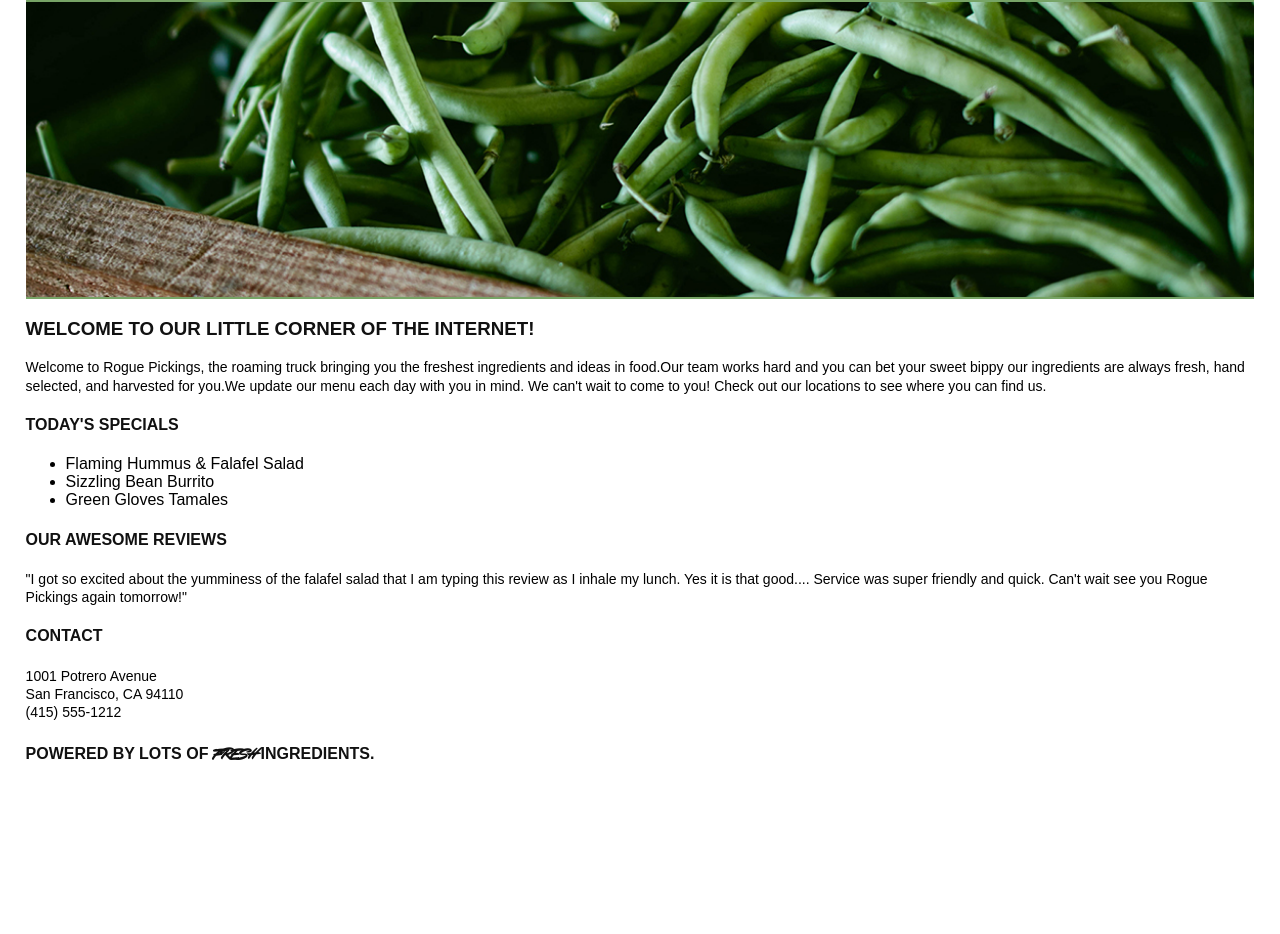
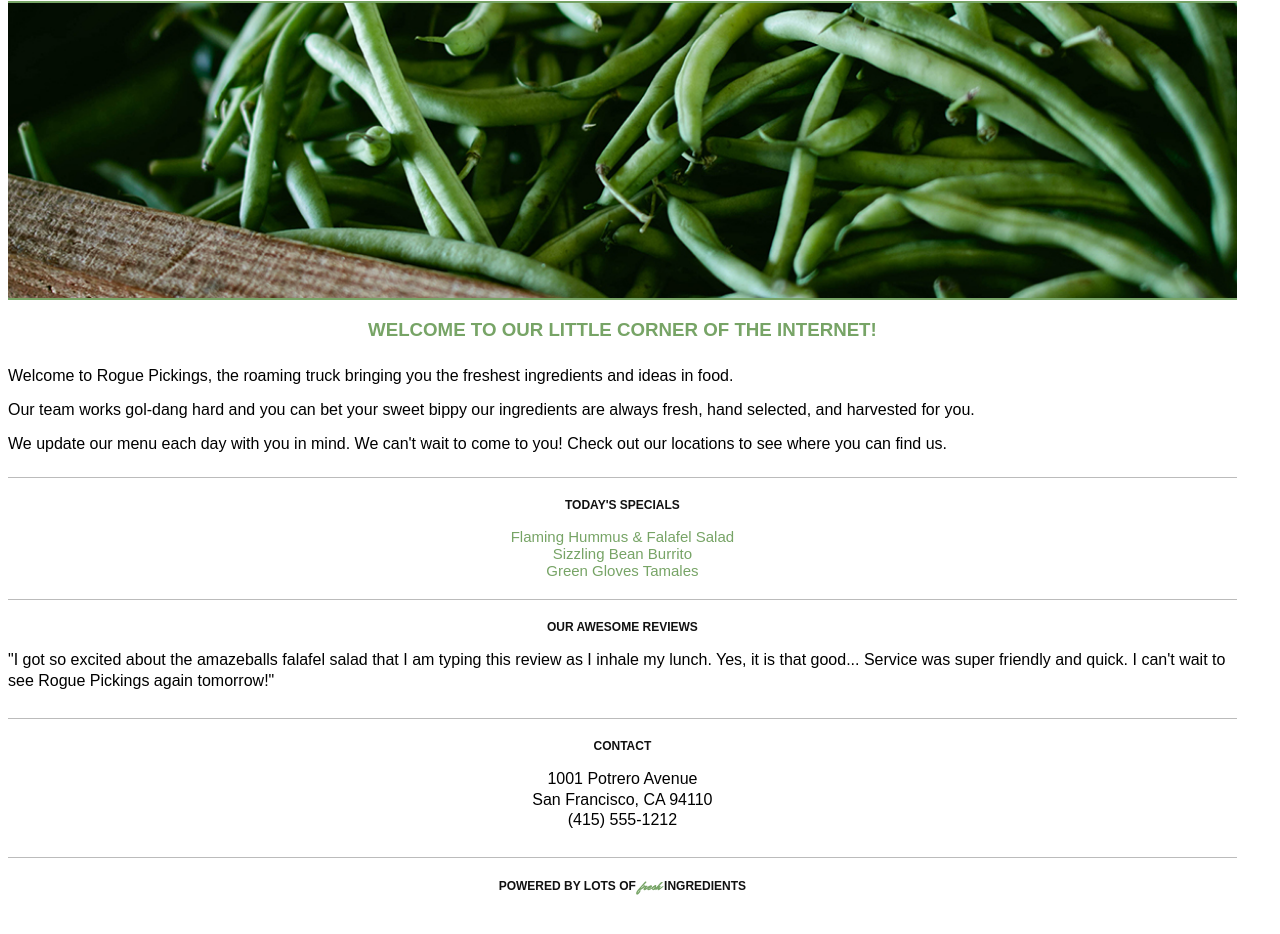
Before and after one commit to Fstacker/rp-rwd-challenge, a plain HTML site: page index.html in a window 1280 px wide. Shown: the part 292-1226 px from the top of the page. Before the commit the page ends 1095 px from the top, so only its background shows below. Drawn offline with Linux system fonts and the light colour scheme.

Commit message:
finished mobi

```diff
--- a/css/main.css
+++ b/css/main.css
@@ -8,13 +8,13 @@ body {
 	font-size: 1em;
 	/*max-width: 1200px; */
 	width: 96%;
-	margin: 0 auto;
-	font-family: 'Montserrat', 'merriweather sans', sans-serif;
+	font-family: 'Montserrat', sans-serif;
 }
 
 p {
 	line-height: 1.3em;
-	font-size: .875em;
+	font-size: 1em;
+	font-family: 'merriweather sans', sans-serif;
 }
 
 h1,
@@ -34,7 +34,7 @@ h4 {
 /*  HEADER & NAV =========================== */
 
 header {
-	width: 100%;
+	width: 92%;
 	margin: 10px auto;
 	display: block;
 }
@@ -44,6 +44,7 @@ header h1 {
 	text-align: center;
 	padding: 30px;
 	margin: auto;
+	border-bottom: 1px solid #bbb;
 }
 
 header h1 span {
@@ -59,16 +60,16 @@ header nav a {
 	text-align: center;
 	text-transform: uppercase;
 	text-decoration: none;
-	color: #111;
+	color: #77a466;
 	font-weight: 600;
 	padding: 5px;
 }
 
-header nav a .top {
-	/*margin-top: 10px;*/
+/*  TOP SECTION ============================ */
+
+.top-section {
+	border-bottom: 1px solid #bbb;
 }
-
-/*  TOP SECTION ============================ */
 
 .main-image {
 	width: 100%;
@@ -77,22 +78,27 @@ header nav a .top {
 
 .main-image img {
 	width: 100%;
-	margin: auto;
+	margin: auto 0;
 	display: block;
 	border-top: 2px solid #77a466;
 	border-bottom: 2px solid #77a466;
 }
 
 .main-title h3 {
-
+	color: #77a466;
+	font-weight: 600;
+	text-align: center;
 }
 
 .main-title p {
-
+	font-size: 1em;
+	line-height: 1.25;
+	font-family: 'merriweather sans', sans-serif;
 }
 
 .main-title p span {
-
+	display: block;
+	padding: 7px 0;
 }
 
 
@@ -101,36 +107,56 @@ header nav a .top {
 
 
 .bottom-section h4 {
-
+	font-size: .75em;
+	color: #111;
+	text-align: center;
 }
 
 .section-one,
 .section-two,
 .section-three {
-
+	padding-bottom: 10px;
+	margin: 20px 0;
+	border-bottom: 1px solid #bbb;
 }
 
 .menu {
-
+	margin: 10px 0;
+	list-style: none;
+	padding: 0;
 }
 
 .menu li {
-
+	font-size: .9375em;
+	color: #77a466;
+	font-weight: 450;
+	text-align: center;
 }
 
 .address {
-
+	text-align: center;
 }
 
 /*  FOOTER ================================= */
 
 footer {
 	width: 100%;
-	height: 60px;
+	height: 50px;
+	font-size: .75em;
+	margin: 0;
+	clear: both;
+	text-align: center;
+}
+
+footer h4 {
+	vertical-align: middle;
 }
 
 footer span {
 	font-family: "mr dafoe", cursive;
+	color: #77a466;
+	text-transform: none;
+	font-size: 1em;
 }
 
 /*  TABLET ================================= */
--- a/index.html
+++ b/index.html
@@ -27,7 +27,7 @@
             <div class="main-image"><img src="img/download.jpg" /></div>
             <div class="main-title">
                 <h3>Welcome to our little corner of the internet!</h3>
-                <p><span>Welcome to Rogue Pickings, the roaming truck bringing you the freshest ingredients and ideas in food.</span><span>Our team works hard and you can bet your sweet bippy our ingredients are always fresh, hand selected, and harvested for you.<span>We update our menu each day with you in mind.  We can't wait to come to you! Check out our locations to see where you can find us.</p>
+                <p><span>Welcome to Rogue Pickings, the roaming truck bringing you the freshest ingredients and ideas in food.</span><span>Our team works gol-dang hard and you can bet your sweet bippy our ingredients are always fresh, hand selected, and harvested for you.</span><span>We update our menu each day with you in mind.  We can't wait to come to you! Check out our locations to see where you can find us.</span></p>
             </div>
         </div>
 
@@ -43,7 +43,7 @@
 
             <div class="section-two">
                 <h4>Our Awesome Reviews</h4>
-                <p class="reviews">"I got so excited about the yumminess of the falafel salad that I am typing this review as I inhale my lunch. Yes it is that good.... Service was super friendly and quick. Can't wait see you Rogue Pickings again tomorrow!"</p>
+                <p class="reviews">"I got so excited about the amazeballs falafel salad that I am typing this review as I inhale my lunch. Yes, it is that good... Service was super friendly and quick. I can't wait to see Rogue Pickings again tomorrow!"</p>
             </div>
 
             <div class="section-three"><h4>Contact</h4>
@@ -54,7 +54,7 @@
         </div>
 
         <footer>
-            <h4>Powered by lots of <span>fresh</span> ingredients.</h4>
+            <h4>Powered by lots of <span>fresh</span> ingredients</h4>
         </footer>
 
     </body>
```
